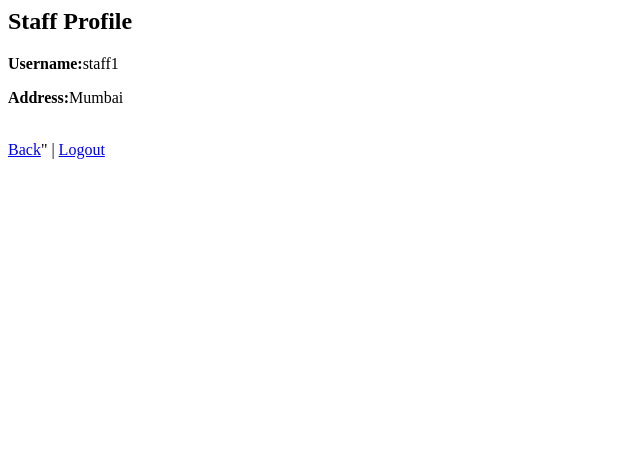
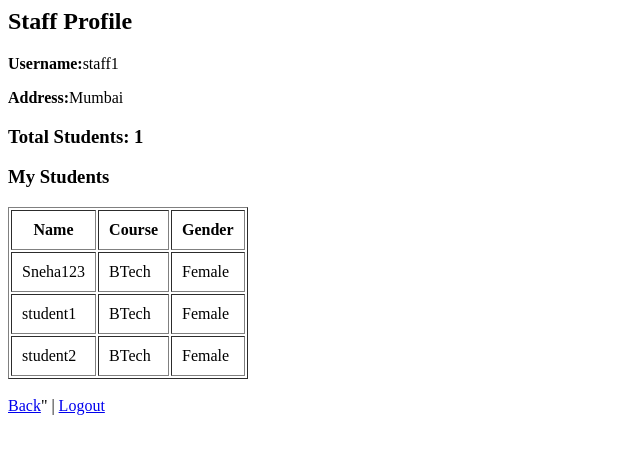
Before and after one commit to Sneha0201/Student_Management_System, a Django app: template student_management_system/templates/main_app/staff_profile.html in a window 1280 px wide. Shown: the top 454 px of the page, without its empty margins (0-640 px from the left). Run offline with Django 5.2, Linux system fonts and the light colour scheme; data comes from the database, SQL or seed files in the repository; the template is opened without the code that fills it: values that come from a table or form of the project are taken from there, most other values are stand-ins (such as "Sample title", 1, 10 or a date in 2020).

Commit message:
Update staff_profile.html

```diff
--- a/student_management_system/templates/main_app/staff_profile.html
+++ b/student_management_system/templates/main_app/staff_profile.html
@@ -1,6 +1,22 @@
 <h2>Staff Profile</h2>
-<p><strong>Username:</strong>{{ staff.staff.username }}</p>
-<p><strong>Address:</strong>{{ staff.address }}</p>
+<p><b>Username:</b>{{ staff.staff.username }}</p>
+<p><b>Address:</b>{{ staff.address }}</p>
+<h3>Total Students: {{ student_count }}</h3>
+<h3>My Students</h3>
+<table border="1" cellpadding="10">
+    <tr>
+        <th>Name</th>
+        <th>Course</th>
+        <th>Gender</th>
+    </tr>
+    {% for student in students %}
+    <tr>
+        <td>{{ student.student.username }}</td>
+        <td>{{ student.course }}</td>
+        <td>{{ student.gender }}</td>
+    </tr>
+    {% endfor %}
+</table>
 <br>
 <a href="{% url 'staff_home' %}">Back</a>" |
 <a href="{% url 'logout' %}">Logout</a>
```
